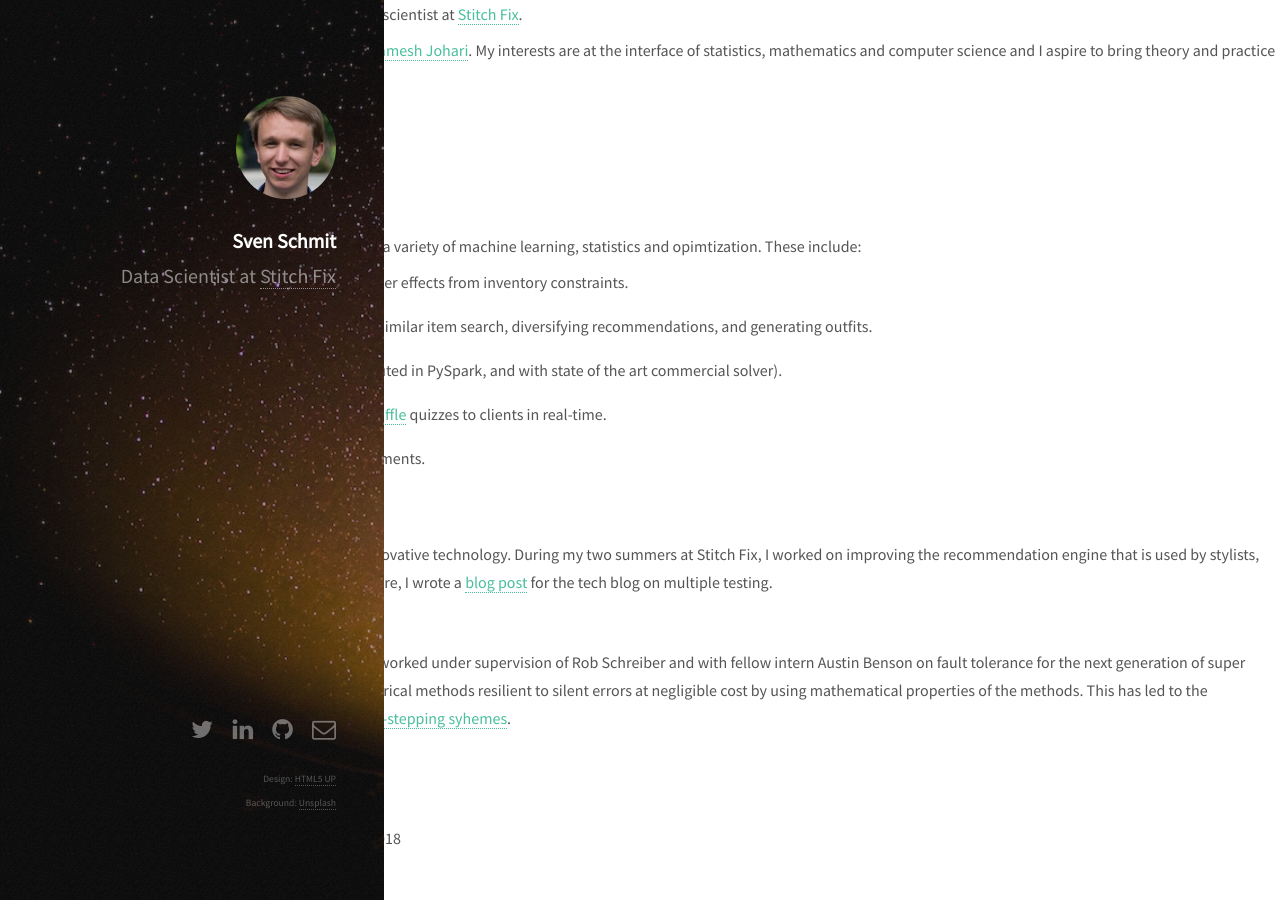
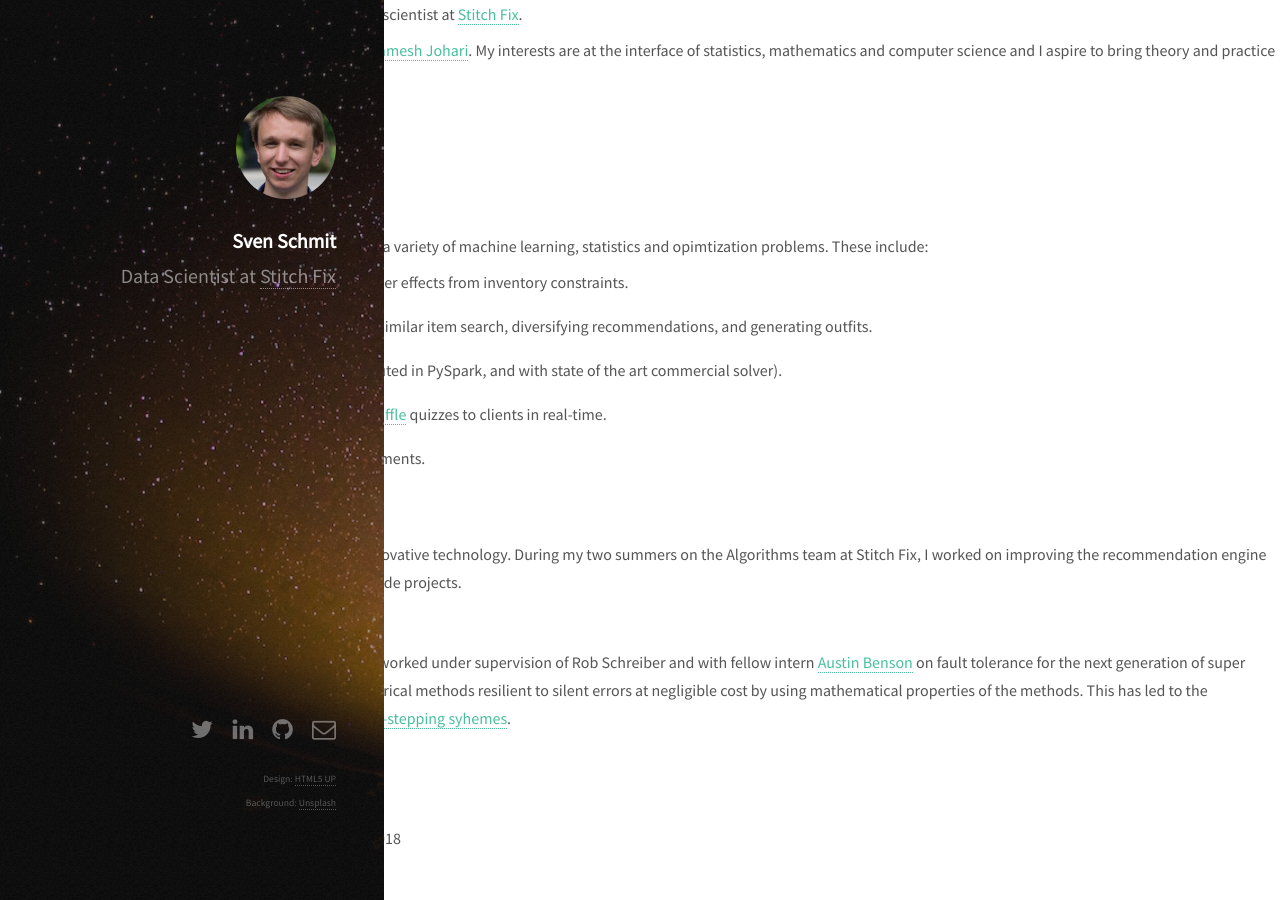
Before and after one commit to schmit/schmit.github.io, a Jekyll site: the page built from _posts/2015-1-1-about.md, in a window 1280 px wide and 900 px high. Built offline with Jekyll 4.4.1, drawn with Linux system fonts in a browser that asks for light colours.

Commit message:
more updates

```diff
--- a/_posts/2015-1-1-about.md
+++ b/_posts/2015-1-1-about.md
@@ -16,7 +16,7 @@ My interests are at the interface of statistics, mathematics and computer scienc
 
 - **Stitch Fix**, 2018 - Now
 
-    On the Algorithms team at Stitch Fix I have worked on a variety of machine learning, statistics and opimtization. These include:
+    On the Algorithms team at Stitch Fix I have worked on a variety of machine learning, statistics and opimtization problems. These include:
 
     - An experimentation framework to deal with spillover effects from inventory constraints.
     - Multiple algorithms based on latent embeddings: similar item search, diversifying recommendations, and generating outfits.
@@ -27,15 +27,14 @@ My interests are at the interface of statistics, mathematics and computer scienc
 - **Stitch Fix** internship, Summer 2014 and Summer 2015
 
     [Stitch Fix](http://www.stitchfix.com) is reinventing the retail industry through innovative technology.
-    During my two summers at Stitch Fix, I worked on improving the recommendation engine that is used by stylists,
+    During my two summers on the Algorithms team at Stitch Fix, I worked on improving the recommendation engine that is used by stylists,
     along with tinkering on some side projects.
-    Furthermore, I wrote a [blog post](http://multithreaded.stitchfix.com/blog/2015/10/15/multiple-hypothesis-testing/) for the tech blog on multiple testing.
 
 
 - **HP Labs** internship, Summer 2013
 
     [HP Labs](http://www.labs.hpe.com/) is the research division of Hewlett-Packard.
-    I worked under supervision of Rob Schreiber and with fellow intern Austin Benson on fault tolerance for the next generation of super computers.
+    I worked under supervision of Rob Schreiber and with fellow intern [Austin Benson](https://www.cs.cornell.edu/~arb/) on fault tolerance for the next generation of super computers.
     We demonstrated that we can make numerical methods resilient to silent errors at negligible cost by using mathematical properties of the methods.
     This has led to the publication of [Silent error detection in numerical time-stepping syhemes](http://hpc.sagepub.com/content/29/4/403).
 
```
